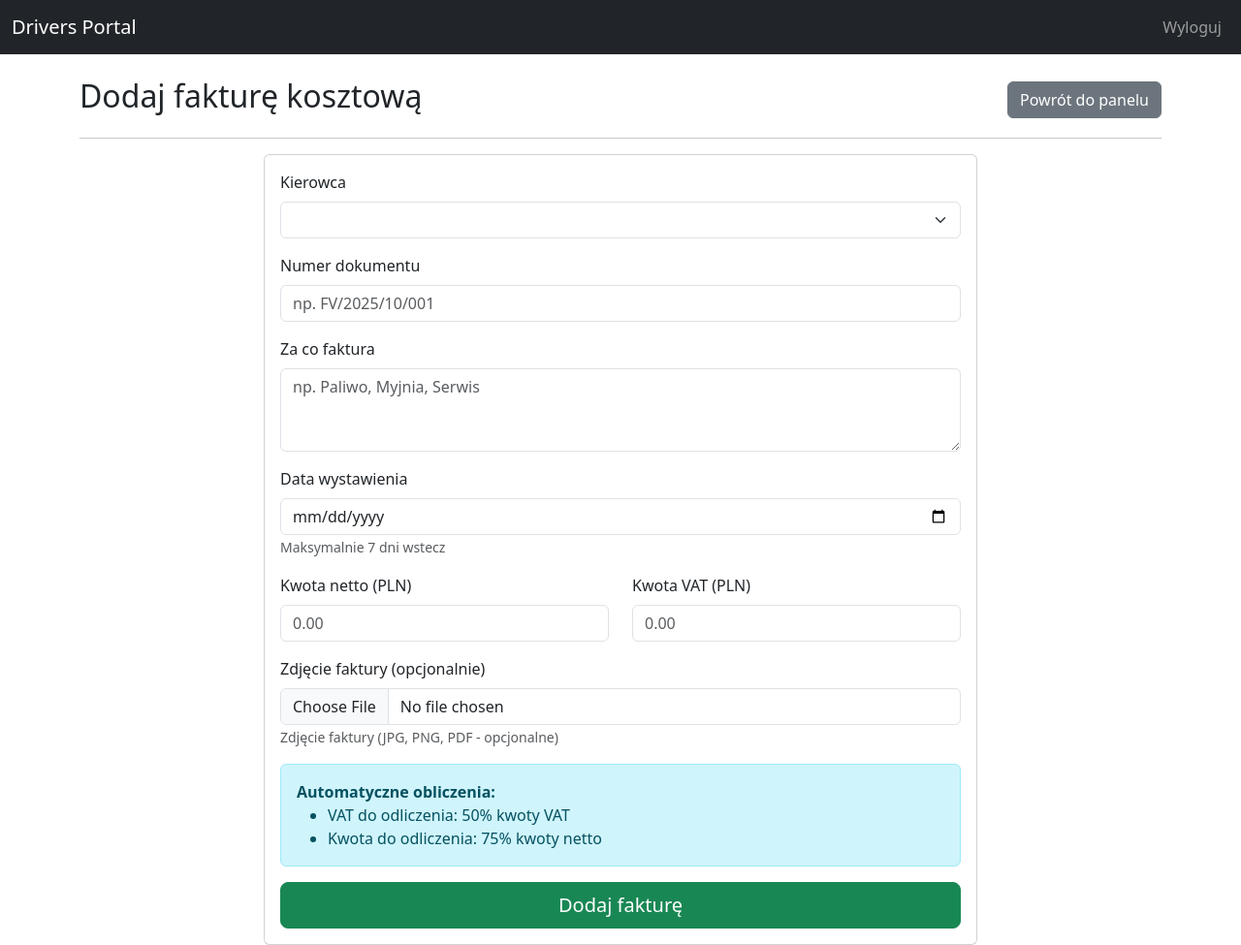
After one commit to weso90/drivers-portal, a Flask app: page /admin/add-expense in a window 1280 px wide. The commit adds this page. Shown: the whole page at 97% size. Run offline with Flask 3, Linux system fonts and the light colour scheme; a user stored in the database is signed in; tables that the repository leaves empty hold one stand-in row (values such as "Sample post"); lists and menus that the app fills with data are empty.

Commit message:
add expense invoices feature

```diff
--- a/app/forms.py
+++ b/app/forms.py
@@ -1,6 +1,7 @@
 from flask_wtf import FlaskForm
-from wtforms import StringField, PasswordField, SubmitField, FileField
-from wtforms.validators import DataRequired, Length
+from wtforms import StringField, PasswordField, SubmitField, FileField, SelectField, DecimalField, DateField, TextAreaField
+from wtforms.validators import DataRequired, Length, NumberRange, Optional, ValidationError
+from datetime import date, timedelta
 
 ##########################
 ###   FORMULARZE ADMIN I DRIVER
@@ -30,3 +31,26 @@ class CSVUploadForm(FlaskForm):
     """
     file = FileField("Plik CSV", validators=[DataRequired()])
     submit = SubmitField("Wyślij")
+
+class AddExpenseForm(FlaskForm):
+    """
+    Formularz dodawania faktury kosztowej
+    """
+    driver_id = SelectField('Kierowca', coerce=int, validators=[DataRequired()])
+    document_number = StringField('Numer dokumentu', validators=[DataRequired(), Length(max=128)])
+    description = TextAreaField('Za co faktura', validators=[DataRequired(), Length(max=256)])
+    issue_date = DateField('Data wystawienia', format='%Y-%m-%d', validators=[DataRequired()])
+    net_amount = DecimalField('Kwota netto (PLN)', places=2, validators=[DataRequired(), NumberRange(min=0.01)])
+    vat_amount = DecimalField('Kwota VAT (PLN)', places=2, validators=[DataRequired(), NumberRange(min=0.01)])
+    image = FileField('Zdjęcie faktury (opcjonalnie)', validators=[Optional()])
+    submit = SubmitField('Dodaj fakturę')
+
+    def validate_issue_date(self, field):
+        """
+        Walidacja: data wystawienia nie może być starsza niż 30 dni.
+        """
+        max_past_date = date.today() - timedelta(days=30)
+        if field.data < max_past_date:
+            raise ValidationError(f'Data wystawienia nie może być starsza niż {max_past_date.strftime("%y-%m-%d")}')
+        if field.data > date.today():
+            raise ValidationError('Data wystawienia nie może być w przyszłości')
--- a/app/routes.py
+++ b/app/routes.py
@@ -2,8 +2,8 @@ from flask import render_template, request, flash, redirect, url_for
 from flask import current_app as app
 from flask_login import login_user, logout_user, login_required, current_user
 from app import db
-from app.models import User, BoltEarnings, UberEarnings
-from app.forms import AddDriverForm, DriverLoginForm, CSVUploadForm
+from app.models import User, BoltEarnings, UberEarnings, Expense
+from app.forms import AddDriverForm, DriverLoginForm, CSVUploadForm, AddExpenseForm
 from datetime import datetime
 import pandas as pd
 import re
@@ -117,6 +117,14 @@ def driver_earnings(driver_id):
         uber_query = uber_query.filter(UberEarnings.report_date <= date_to)
     uber_earnings = uber_query.order_by(UberEarnings.report_date.desc()).all()
 
+    # Query dla faktur kosztowych
+    expenses_query = Expense.query.filter_by(user_id=driver_id)
+    if date_from:
+        expenses_query = expenses_query.filter(Expense.issue_date >= date_from)
+    if date_to:
+        expenses_query = expenses_query.filter(Expense.issue_date <= date_to)
+    expenses = expenses_query.order_by(Expense.issue_date.desc()).all()
+
     #oblicz sumy
     bolt_total = {
         'gross': sum(float(e.gross_total) for e in bolt_earnings),
@@ -132,6 +140,14 @@ def driver_earnings(driver_id):
         'actual': sum(float(e.actual_income) for e in uber_earnings),
     }
 
+    # Suma faktur kosztowych
+    expenses_total = {
+        'net': sum(float(e.net_amount) for e in expenses),
+        'vat': sum(float(e.vat_amount) for e in expenses),
+        'vat_deductible': sum(float(e.vat_deductible) for e in expenses),
+        'deductible': sum(float(e.deductible_amount) for e in expenses),
+    }
+
     return render_template(
         'admin/driver_earnings.html',
         driver=driver,
@@ -139,6 +155,8 @@ def driver_earnings(driver_id):
         uber_earnings=uber_earnings,
         bolt_total=bolt_total,
         uber_total=uber_total,
+        expenses=expenses,
+        expenses_total=expenses_total,
         date_from=date_from,
         date_to=date_to
     )
@@ -385,6 +403,69 @@ def upload_uber_csv():
 
     return render_template('admin/upload_uber_csv.html', form=form)
 
+@app.route('/admin/add-expense', methods=['GET', 'POST'])
+@login_required
+def add_expense():
+    """
+    Formularz dodawania faktury kosztowej przez administratora.
+    Oblicza automatycznie:
+    -vat_deductible = vat_amount / 2
+    -deductible_amount = net_amount * 0.75
+    """
+    if current_user.role != 'admin':
+        flash('Brak uprawnień administratora', 'danger')
+        return redirect(url_for('login_panel'))
+
+    form = AddExpenseForm()
+
+    #wypełnij listę kierowców w SelectField
+    drivers = User.query.filter_by(role='driver').all()
+    form.driver_id.choices = [(d.id, d.username) for d in drivers]
+
+    if form.validate_on_submit():
+        #oblicz automatyczne wartości
+        vat_deductible = float(form.vat_amount.data) / 2
+        deductible_amount = float(form.net_amount.data) * 0.75
+
+        #obsługa uploadu zdjęcia
+        filename = None
+        if form.image.data:
+            from werkzeug.utils import secure_filename
+            import os
+
+            file = form.image.data
+            filename = secure_filename(file.filename)
+
+            #dodaj timestamp do nazwy pliku (unikalne nazwy)
+            from datetime import datetime
+            timestamp = datetime.now().strftime('%Y%m%d_%H%M%S')
+            filename = f"{timestamp}_{filename}"
+
+            #zapisz plik
+            upload_folder = app.config.get('UPLOAD_FOLDER', 'uploads')
+            file_path = os.path.join(upload_folder, filename)
+            file.save(file_path)
+
+        #stwórz rekord faktury
+        expense = Expense(
+            user_id=form.driver_id.data,
+            document_number=form.document_number.data,
+            description=form.description.data,
+            issue_date=form.issue_date.data,
+            net_amount=form.net_amount.data,
+            vat_amount=form.vat_amount.data,
+            vat_deductible=vat_deductible,
+            deductible_amount=deductible_amount,
+            image_filename=filename
+        )
+
+        db.session.add(expense)
+        db.session.commit()
+
+        flash(f'Faktura {expense.document_number} została dodana', 'success')
+        return redirect(url_for('admin_dashboard'))
+    return render_template('admin/add_expense.html', form=form)
+
 
 
 ##########################
--- /dev/null
+++ b/app/templates/admin/add_expense.html
@@ -0,0 +1,93 @@
+{% extends "base.html" %}
+
+{% block title %}Dodaj fakturę kosztową{% endblock %}
+
+{% block content %}
+  <div class="d-flex justify-content-between align-items-center mb-3">
+    <h2>Dodaj fakturę kosztową</h2>
+    <a href="{{ url_for('admin_dashboard') }}" class="btn btn-secondary">Powrót do panelu</a>
+  </div>
+  <hr>
+
+  <div class="row justify-content-center">
+    <div class="col-md-8">
+      <div class="card">
+        <div class="card-body">
+          <form method="POST" enctype="multipart/form-data">
+            {{ form.hidden_tag() }}
+
+            <div class="mb-3">
+              {{ form.driver_id.label(class="form-label") }}
+              {{ form.driver_id(class="form-select") }}
+              {% if form.driver_id.errors %}
+                <div class="text-danger">{{ form.driver_id.errors[0] }}</div>
+              {% endif %}
+            </div>
+
+            <div class="mb-3">
+              {{ form.document_number.label(class="form-label") }}
+              {{ form.document_number(class="form-control", placeholder="np. FV/2025/10/001") }}
+              {% if form.document_number.errors %}
+                <div class="text-danger">{{ form.document_number.errors[0] }}</div>
+              {% endif %}
+            </div>
+
+            <div class="mb-3">
+              {{ form.description.label(class="form-label") }}
+              {{ form.description(class="form-control", rows="3", placeholder="np. Paliwo, Myjnia, Serwis") }}
+              {% if form.description.errors %}
+                <div class="text-danger">{{ form.description.errors[0] }}</div>
+              {% endif %}
+            </div>
+
+            <div class="mb-3">
+              {{ form.issue_date.label(class="form-label") }}
+              {{ form.issue_date(class="form-control") }}
+              <small class="text-muted">Maksymalnie 7 dni wstecz</small>
+              {% if form.issue_date.errors %}
+                <div class="text-danger">{{ form.issue_date.errors[0] }}</div>
+              {% endif %}
+            </div>
+
+            <div class="row">
+              <div class="col-md-6 mb-3">
+                {{ form.net_amount.label(class="form-label") }}
+                {{ form.net_amount(class="form-control", step="0.01", placeholder="0.00") }}
+                {% if form.net_amount.errors %}
+                  <div class="text-danger">{{ form.net_amount.errors[0] }}</div>
+                {% endif %}
+              </div>
+
+              <div class="col-md-6 mb-3">
+                {{ form.vat_amount.label(class="form-label") }}
+                {{ form.vat_amount(class="form-control", step="0.01", placeholder="0.00") }}
+                {% if form.vat_amount.errors %}
+                  <div class="text-danger">{{ form.vat_amount.errors[0] }}</div>
+                {% endif %}
+              </div>
+            </div>
+
+            <div class="mb-3">
+              {{ form.image.label(class="form-label") }}
+              {{ form.image(class="form-control") }}
+              <small class="text-muted">Zdjęcie faktury (JPG, PNG, PDF - opcjonalne)</small>
+              {% if form.image.errors %}
+                <div class="text-danger">{{ form.image.errors[0] }}</div>
+              {% endif %}
+            </div>
+
+            <div class="alert alert-info">
+              <strong>Automatyczne obliczenia:</strong>
+              <ul class="mb-0">
+                <li>VAT do odliczenia: 50% kwoty VAT</li>
+                <li>Kwota do odliczenia: 75% kwoty netto</li>
+              </ul>
+            </div>
+
+            {{ form.submit(class="btn btn-success btn-lg w-100") }}
+          </form>
+        </div>
+      </div>
+    </div>
+  </div>
+{% endblock %}
--- a/app/templates/admin/dashboard.html
+++ b/app/templates/admin/dashboard.html
@@ -12,6 +12,7 @@
   <a href="{{ url_for('add_driver') }}" class="btn btn-primary mb-3">Dodaj nowego kierowcę</a>
   <a href="{{ url_for('upload_csv') }}" class="btn btn-success mb-3">Import zarobków Bolt (CSV)</a>
   <a href="{{ url_for('upload_uber_csv') }}" class="btn btn-info mb-3">Import zarobków Uber (CSV)</a>
+  <a href="{{ url_for('add_expense') }}" class="btn btn-warning mb-3">Dodaj fakturę kosztową</a>
 
 <table class="table table-striped">
     <thead>
```
Also changed, not shown: app/models.py (+54 -0 lines), app/templates/admin/driver_earnings.html (+71 -0 lines), migrations/versions/df3935b4bf12_add_expense_model_for_cost_invoices.py (added, +42 -0 lines), CHANGELOG.md.
